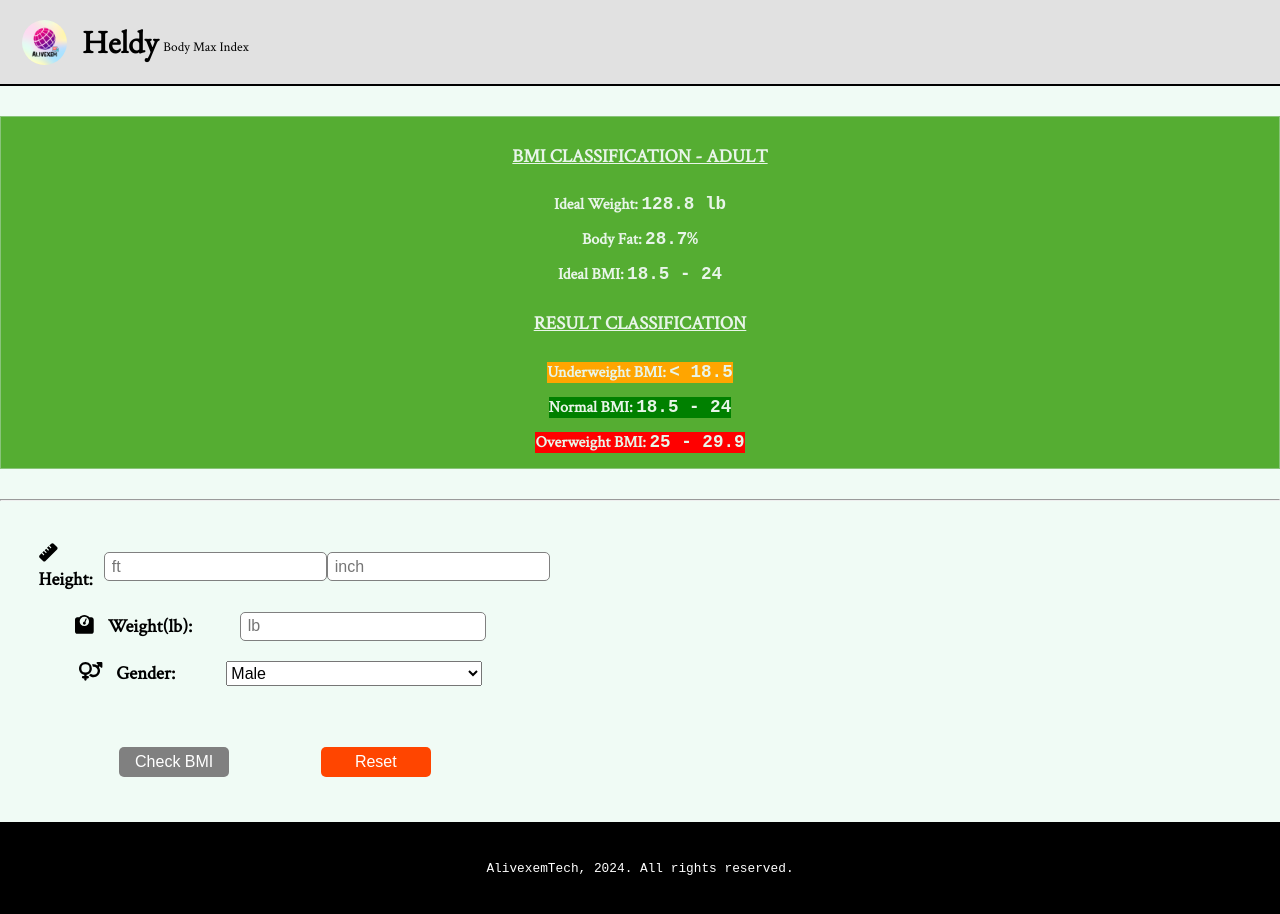
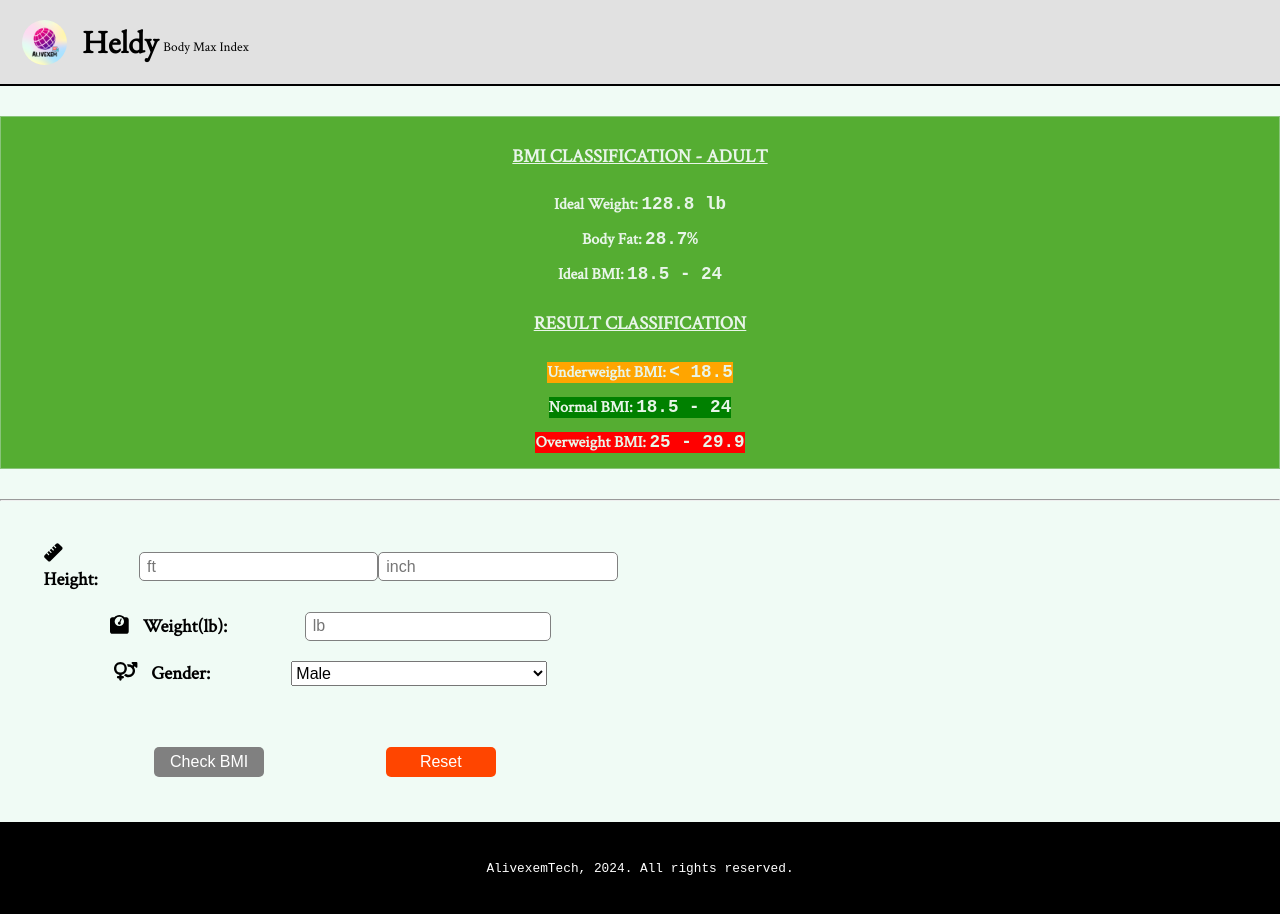
Before and after one commit to Alivexem/BMI-React, a React (Vite) app: page / in a window 1280 px wide. Built offline with nearby package versions, Linux system fonts and the light colour scheme.

Commit message:
Update App.css
update

```diff
--- a/src/App.css
+++ b/src/App.css
@@ -122,7 +122,10 @@ body{
   font-family: 'Crimson Text', serif;
 }
 .happen{
-  width: 550px;
+  display: flex;
+  justify-content: center;
+  align-items: center;
+  width: 650px;
 }
 header{
   display: flex;
```
